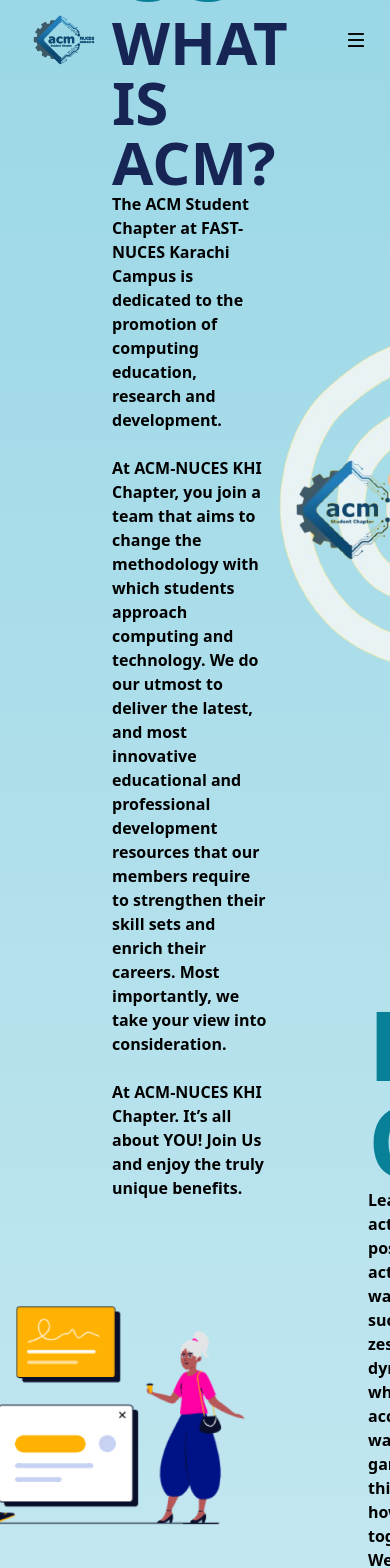
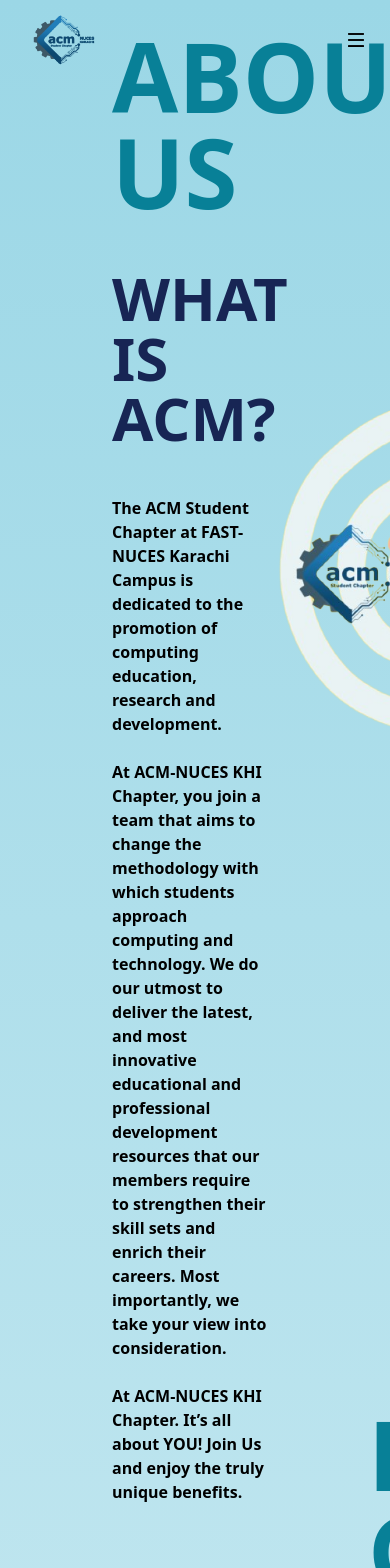
Before and after one commit to hatifmujahid/Dev-Day-2024-website, a React (Vite) app: page /about in a window 390 px wide. Shown: the top 1568 px of the page. Built offline with nearby package versions, Linux system fonts and the light colour scheme.

Commit message:
about us page responsiveness

```diff
--- a/src/components/About.jsx
+++ b/src/components/About.jsx
@@ -15,11 +15,11 @@
 
 
       {/* 1st hero-section */}
-      <div className="w-full part1 max-h-screen flex justify-between items-center xl:flex lg:flex sm:inline-block md:inline-block sm:text-center md:text-center mt-16">
-        <div className="text-left w-2/5 ml-28 sm:w-full sm:flex sm:flex-col sm:ml-0 sm:text-center md:w-full md:flex md:flex-col md:ml-0 md:text-center lg:w-2/5 lg:flex lg:flex-col lg:ml-28 lg:text-start">
+      <div className="w-full part1 max-h-screen flex justify-between items-center xl:flex lg:flex sm:inline-block md:inline-block sm:text-center md:text-center mt-16 pt-32 sm:pt-0 md:pt-0">
+        <div className="mt-96 sm:mt-0 md:mt-0 text-md sm:text-8xl md:text-8xl text-left w-2/5 ml-28 sm:w-full sm:flex sm:flex-col sm:ml-0 sm:text-center md:w-full md:flex md:flex-col md:ml-0 md:text-center lg:w-2/5 lg:flex lg:flex-col lg:ml-28 lg:text-start">
         <h1 className="mainh1 font-extrabold text-8xl text-600 sm:mb-8 md:mb-8">ABOUT US</h1>
-        <h2 className="mainh2 text-blue-950 font-bold text-6xl text-600 sm:mb-8 md:mb-8">WHAT IS ACM?</h2>
-        <p className="text-black-950 font-semibold sm:text-3xl md:text-3xl lg:text-lg xl:text-lg">
+        <h2 className="mainh2 text-blue-950 font-bold text-6xl text-600 mt-12 sm:mt-0 md:mt-0 sm:mb-8 md:mb-8">WHAT IS ACM?</h2>
+        <p className="text-black-950 font-semibold sm:text-3xl md:text-3xl lg:text-lg xl:text-lg pt-12">
           The ACM Student Chapter at FAST-NUCES Karachi Campus is dedicated to
           the promotion of computing education, research and development.
           <br />
@@ -43,10 +43,10 @@
 
 
         {/* 2nd hero-section */}
-        <div className="w-full part1 max-h-screen flex justify-center items-center xl:flex lg:flex sm:inline-block md:inline-block sm:text-center md:text-center mt-16">
-            <img src={Image2} alt="" className="sm:mx-auto md:mx-100 lg:mx-0 xl:mx-0 sm:mb-20 md:mb-20 lg:mb-0 xl:mb-0" />
+        <div className="w-full part1 max-h-screen flex justify-center items-center xl:flex lg:flex sm:inline-block md:inline-block sm:text-center md:text-center mt-96 sm:mt-16 md:mt-16 pt-52 sm:pt-0 md:pt-0">
+            <img src={Image2} alt="" className="sm:mx-auto md:mx-100 lg:mx-0 xl:mx-0 sm:mb-20 md:mb-20 lg:mb-0 xl:mb-0 h-72 sm:h-auto md:h-auto pl-48 sm:pl-0 md:pl-0" />
             <div className="text-left w-2/5 ml-28 sm:w-full sm:flex sm:flex-col sm:ml-0 sm:text-center md:w-full md:flex md:flex-col md:ml-0 md:text-center lg:w-2/5 lg:flex lg:flex-col lg:ml-28 lg:text-start">
-                <h1 className="mainh1 font-extrabold text-8xl text-600 sm:mb-8 md:mb-8">EX-COM</h1>
+                <h1 className="mainh1 font-extrabold text-8xl text-600 mb-8 sm:mb-8 md:mb-8">EX-COM</h1>
                 <p className="text-black-950 font-semibold sm:text-3xl md:text-3xl lg:text-lg xl:text-lg">Leadership is an action it's no position. Those in action lead the way towards success, having zestful and dynamic leaders who know how to accelerate their way up in their game; and not only this, they know how to trump together. Welcoming the quintessential Extended Executive Committee of ACM NUCES for the tenure of 2023-2024. We hope they touch new horizons and leave the remarkable footprints for others to follow.</p>
             </div>
         </div>
@@ -57,10 +57,10 @@
 
 
         {/* 3rd hero-section */}
-        <div className="w-full part1 max-h-screen flex justify-center items-center xl:flex lg:flex sm:inline-block md:inline-block sm:text-center md:text-center mt-16">
-            <img src={Image3} alt="" className="sm:mx-auto md:mx-100 lg:mx-0 xl:mx-0 sm:mb-20 md:mb-20 lg:mb-0 xl:mb-0" />
+        <div className="w-full part1 max-h-screen flex justify-center items-center xl:flex lg:flex sm:inline-block md:inline-block sm:text-center md:text-center mt-40 sm:mt-16 md:mt-16">
+            <img src={Image3} alt="" className="sm:mx-auto md:mx-100 lg:mx-0 xl:mx-0 sm:mb-20 md:mb-20 lg:mb-0 xl:mb-0 h-72 sm:h-auto md:h-auto pl-48 sm:pl-0 md:pl-0" />
             <div className="text-left w-2/5 ml-28 sm:w-full sm:flex sm:flex-col sm:ml-0 sm:text-center md:w-full md:flex md:flex-col md:ml-0 md:text-center lg:w-2/5 lg:flex lg:flex-col lg:ml-28 lg:text-start">
-                <h1 className="mainh1 font-extrabold text-8xl text-600 sm:mb-8 md:mb-8">CORE TEAM</h1>
+                <h1 className="mainh1 font-extrabold text-8xl text-600 mb-8 sm:mb-8 md:mb-8">CORE TEAM</h1>
                 <p className="text-black-950 font-semibold sm:text-3xl md:text-3xl lg:text-lg xl:text-lg">In the realm of ACM DevDay, leadership transcends titles to embody proactive commitment. The Core Team for 2024 exemplifies dynamic leadership and collaborative prowess. As architects of innovation, we anticipate their transformative impact, leaving an enduring legacy for future initiatives. Here's to a remarkable tenure, inspiring others to follow suit.</p>
             </div>
         </div>
@@ -70,9 +70,9 @@
 
 
         {/* 4th hero-section */}
-        <div className="w-full part1 max-h-screen flex justify-center items-center xl:flex lg:flex sm:inline-block md:inline-block sm:text-center md:text-center mt-16">
+        <div className="w-full part1 max-h-screen flex justify-center items-center xl:flex lg:flex sm:inline-block md:inline-block sm:text-center md:text-center mt-32 sm:mt-16 md:16 ml-40 sm:ml-0 md:ml-0 gap-8">
             <div className="text-left w-2/5 sm:w-full sm:flex sm:flex-col sm:text-center md:w-full md:flex md:flex-col  md:text-center lg:w-2/5 lg:flex lg:flex-col lg:ml-28 lg:text-start">
-                <h1 className="mainh1 font-extrabold text-8xl text-600 sm:mb-8 md:mb-8">EXTENDED EX-COM</h1>
+                <h1 className="mainh1 font-extrabold text-8xl text-600 mb-10 sm:mb-8 md:mb-8">EXTENDED EX-COM</h1>
                 <p className="text-black-950 font-semibold sm:text-3xl md:text-3xl lg:text-lg xl:text-lg">In the dynamic world of ACM DevDay, the Extended Executive Committee (2023-2024) embodies proactive leadership and effective collaboration. As trailblazers in their fields, their transformative influence promises a lasting legacy, inspiring excellence in others. Cheers to an exceptional tenure!</p>
             </div>
             <img src={Image4} alt="" className="sm:mt-20 md:mt-20 lg:mt-0 xl:mt-0 sm:mx-auto md:mx-100 lg:mx-0 xl:mx-0 sm:mb-20 md:mb-20 lg:mb-0 xl:mb-0" />
```
